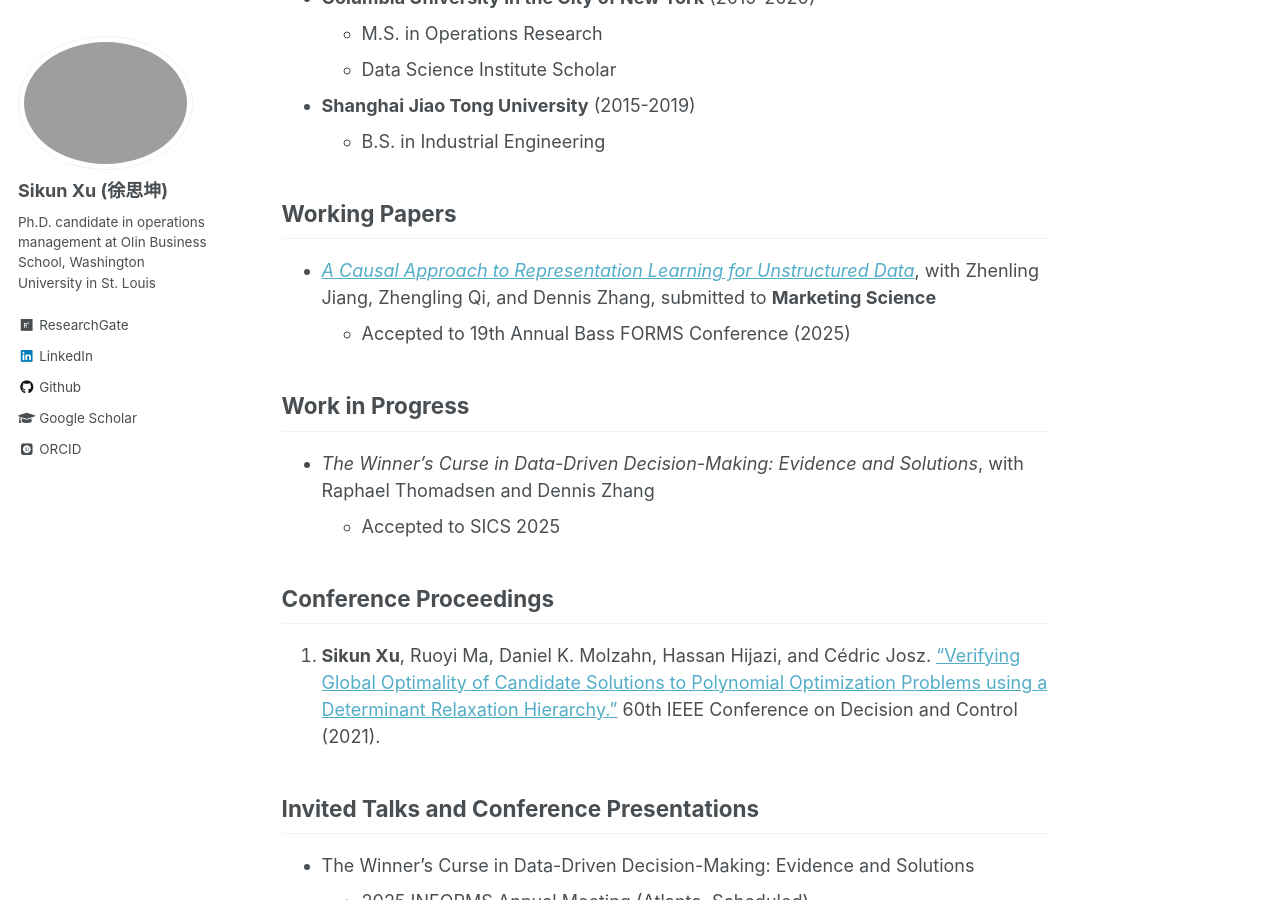
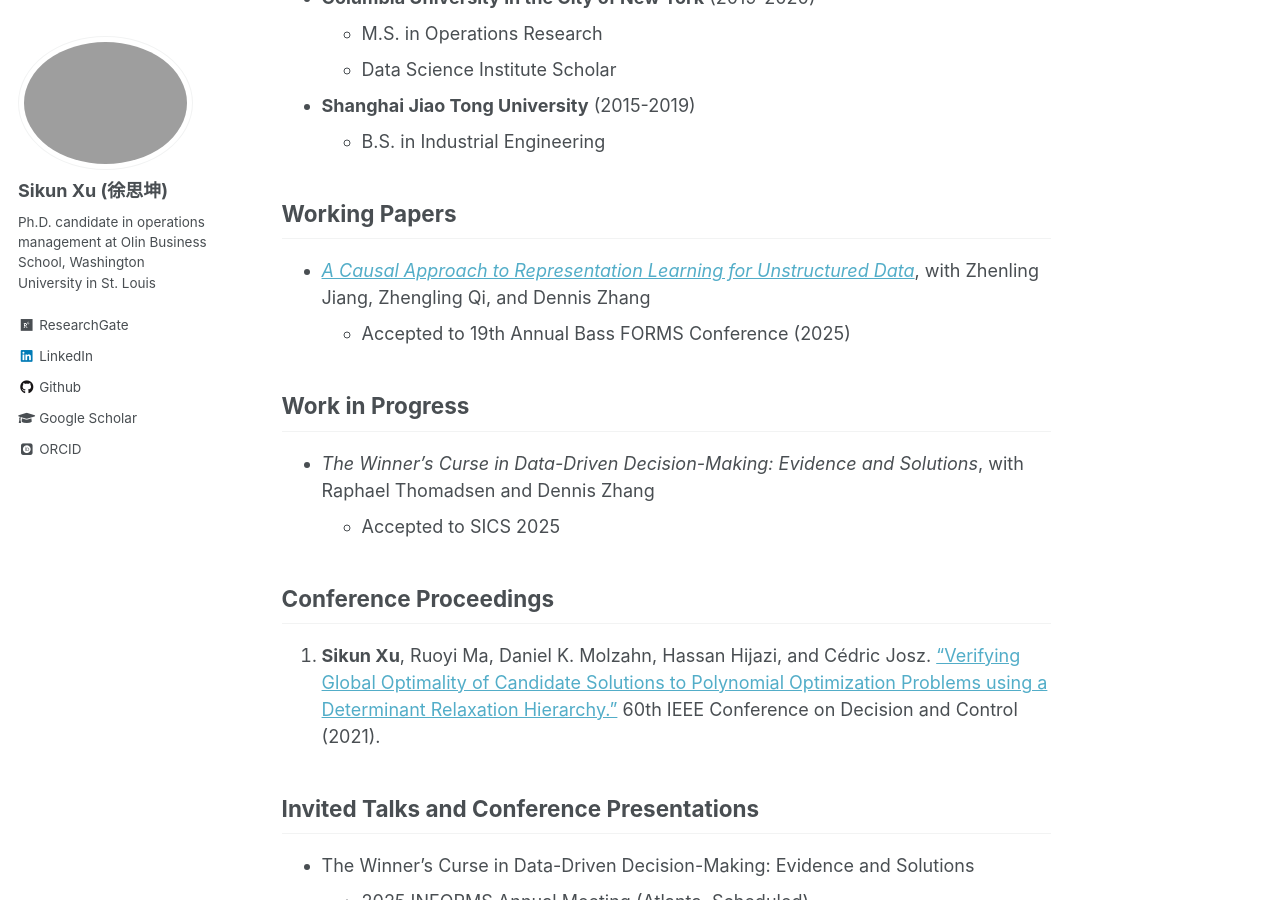
Before and after one commit to iamsikun/iamsikun.github.io, a Jekyll site: the page built from _pages/about.md, in a window 1280 px wide and 900 px high, scrolled down 660 px. Built offline with Jekyll 4.4.1, drawn with Linux system fonts in a browser that asks for light colours; some web fonts are replaced.

Commit message:
Update about.md

```diff
--- a/_pages/about.md
+++ b/_pages/about.md
@@ -27,7 +27,7 @@
   * B.S. in Industrial Engineering
 
 ## Working Papers
-* [*A Causal Approach to Representation Learning for Unstructured Data*](https://papers.ssrn.com/sol3/papers.cfm?abstract_id=5309826), with Zhenling Jiang, Zhengling Qi, and Dennis Zhang, submitted to **Marketing Science**
+* [*A Causal Approach to Representation Learning for Unstructured Data*](https://papers.ssrn.com/sol3/papers.cfm?abstract_id=5309826), with Zhenling Jiang, Zhengling Qi, and Dennis Zhang
   * Accepted to 19th Annual Bass FORMS Conference (2025)
 
 ## Work in Progress
```
